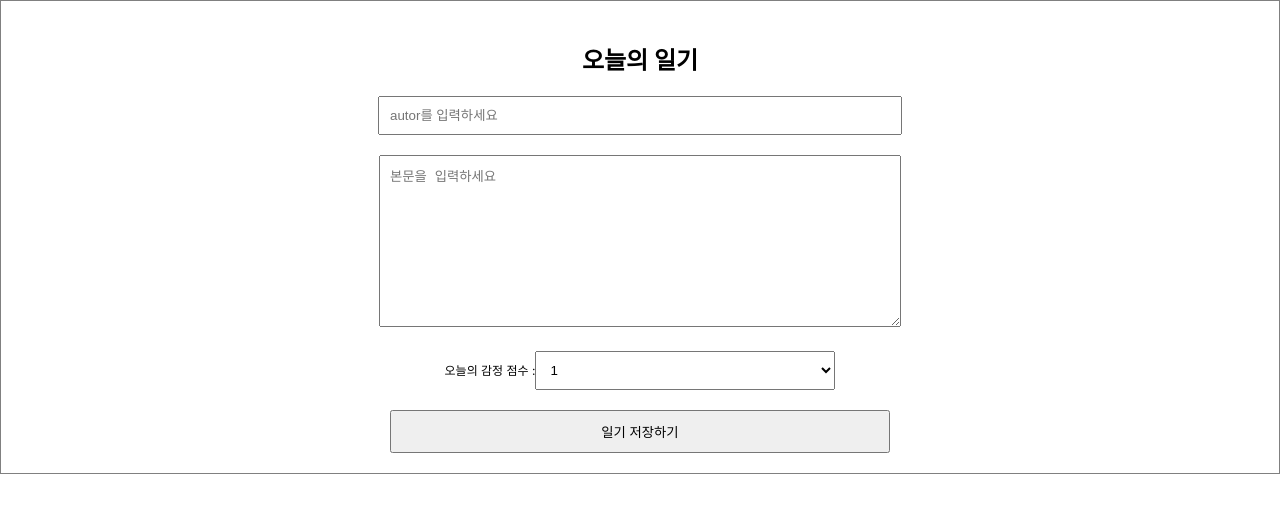
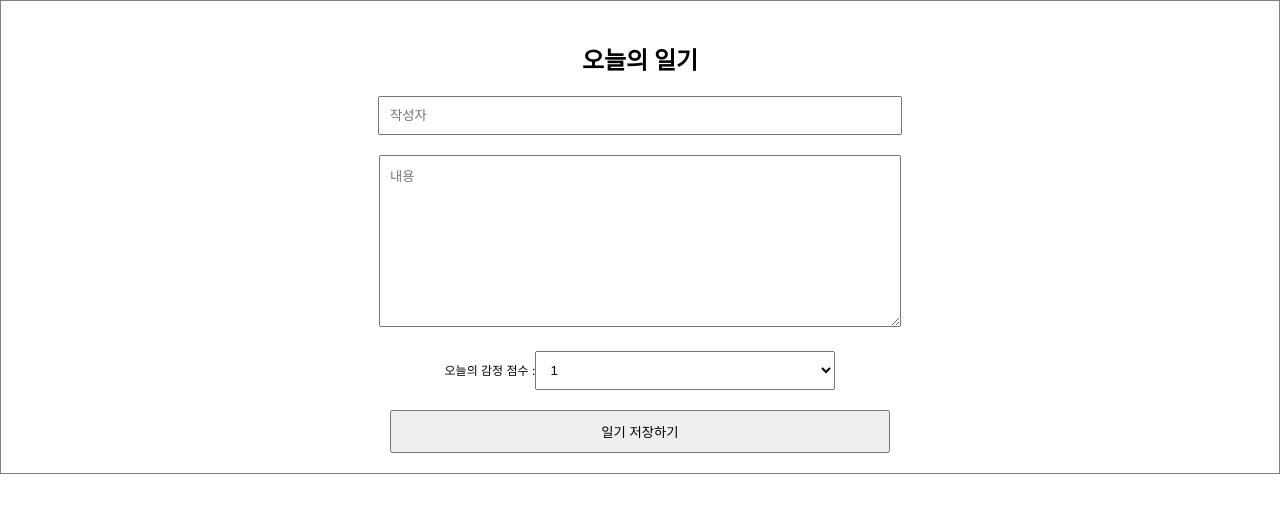
Before and after one commit to ldkstellar/React-diary, a React (Create React App) app: page / in a window 1280 px wide. Shown: the top 512 px of the page. Built offline with nearby package versions, Linux system fonts and the light colour scheme.

Commit message:
chaining-operator

```diff
--- a/src/DiaryEditor.tsx
+++ b/src/DiaryEditor.tsx
@@ -1,6 +1,8 @@
-import { ChangeEvent, useState } from "react";
+import { ChangeEvent, useRef, useState } from "react";
 
-const DiaryEditor=()=>{
+const DiaryEditor = () => {
+    const autorInput = useRef<HTMLInputElement>(null);
+    const textInput= useRef<HTMLTextAreaElement>(null);
     const [state, setState] =  useState({
         autor:"",
         content:"",
@@ -15,6 +17,17 @@ const DiaryEditor=()=>{
 
 
     const handleSubmit = ()=>{
+        if (state.autor.length < 1) {
+            alert('최소 1글자 이상 입력해주세요');
+            autorInput.current?.focus();
+            return;
+        }
+        if(state.content.length <5){
+            alert('최소 5글자 이상 입력해주세요');
+            textInput.current?.focus();
+            return;
+
+        }
         console.log(state);
         alert('저장이 완료되었습니다');
 
@@ -24,8 +37,10 @@ const DiaryEditor=()=>{
         <div className="DiaryEditor">
             <h2>오늘의 일기</h2>
             <input
+                ref={autorInput}
                 name="autor"
-                placeholder="autor를 입력하세요"
+                placeholder="작성자"
+
                 value={state.autor}
                 onChange={(e)=>{
                    let tmp = {...state};
@@ -36,8 +51,9 @@ const DiaryEditor=()=>{
             />
             <div>
                 <textarea
+                    ref={textInput}
                     name="content"
-                    placeholder="본문을 입력하세요"
+                    placeholder="내용"
                     value={state.content}
                     onChange={handleChange}/>
             </div>
```
